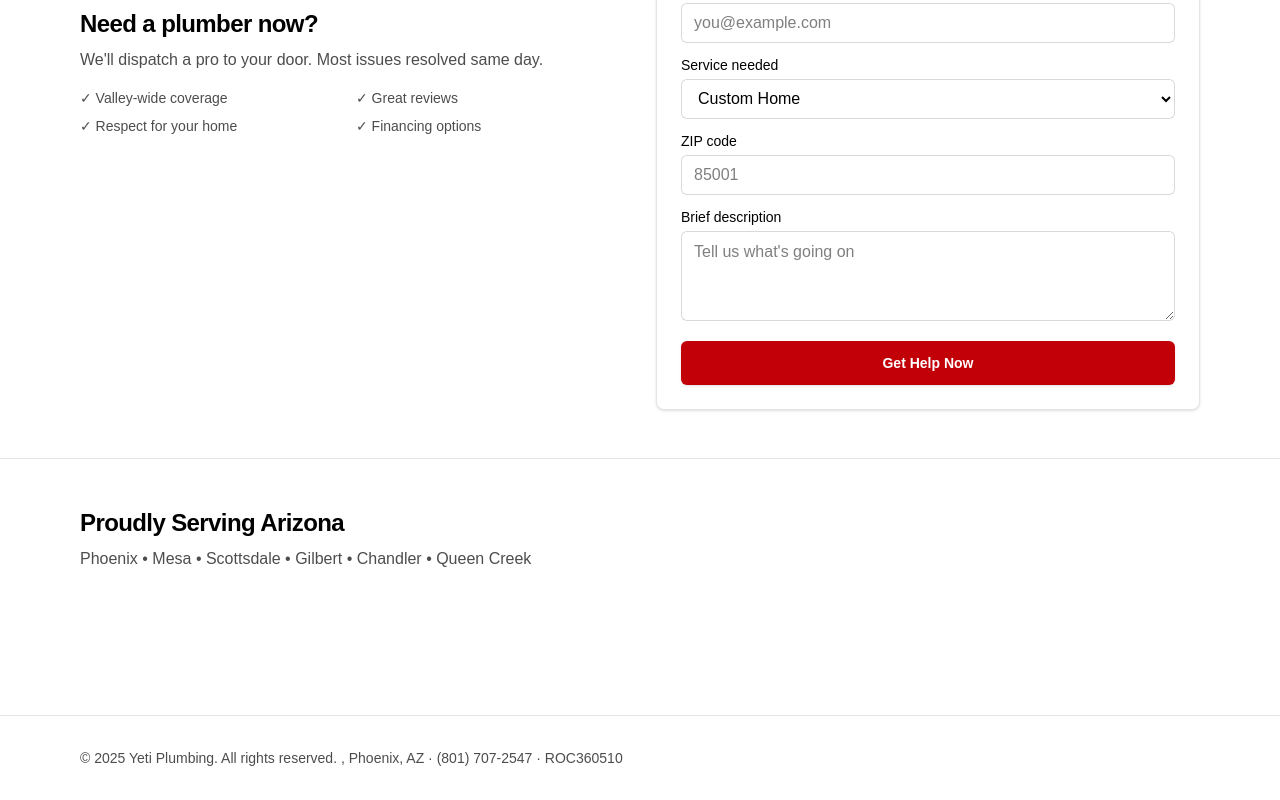
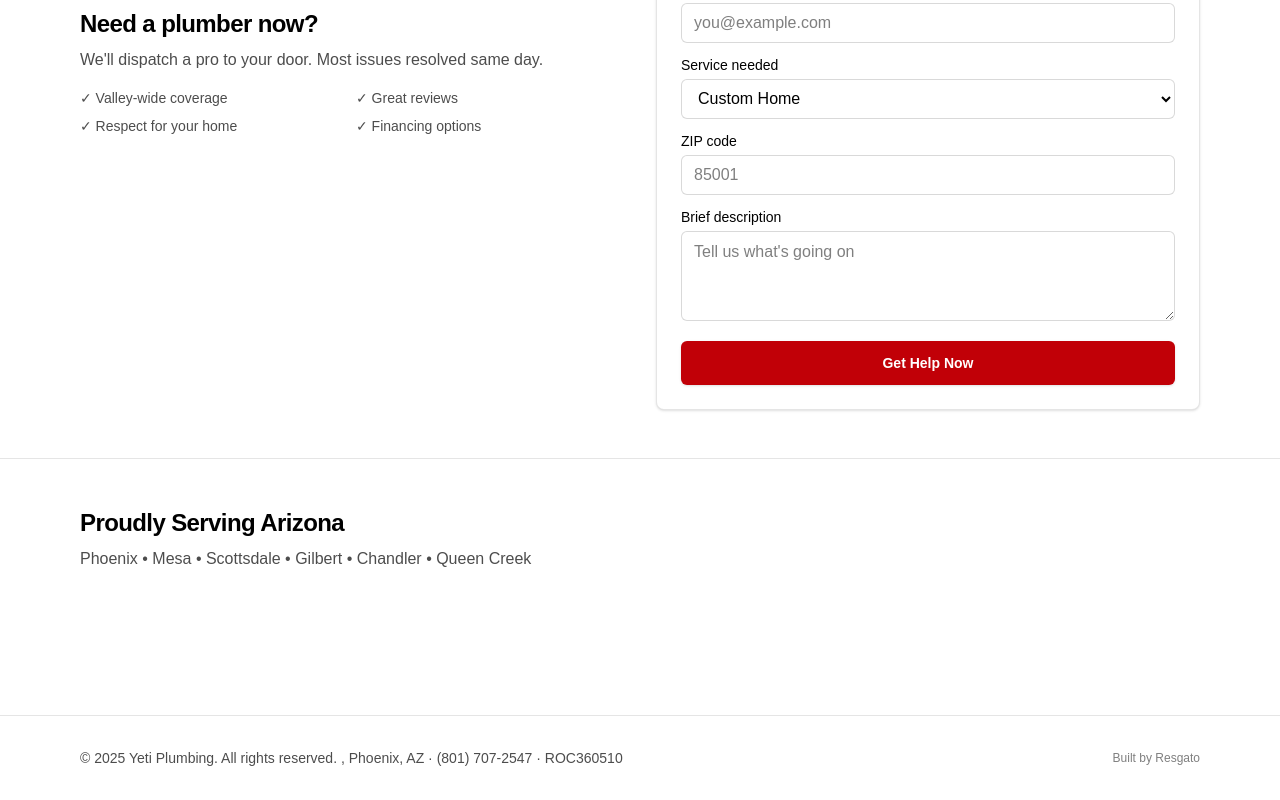
Before and after one commit to resgato/calltheyeti, a Next.js app: page / in a window 1280 px wide. Shown: the part 2999-3799 px from the top of the page. Built offline with nearby package versions, Linux system fonts and the light colour scheme; no server answers.

Commit message:
Add subtle 'Built by Resgato' footer link with UTM tracking

```diff
--- a/app/layout.tsx
+++ b/app/layout.tsx
@@ -139,9 +139,19 @@ export default function RootLayout({
         {children}
         <footer className="mt-24 border-t border-black/10 dark:border-white/10 bg-white dark:bg-gray-50">
           <div className="mx-auto max-w-6xl px-4 py-8 text-sm text-black/70 dark:text-black/70">
-            <p>
-              © {new Date().getFullYear()} {siteConfig.name}. All rights reserved. {siteConfig.address.streetAddress}, {siteConfig.address.addressLocality}, {siteConfig.address.addressRegion} {siteConfig.address.postalCode} · {siteConfig.phone} · ROC360510
-            </p>
+            <div className="flex flex-col sm:flex-row justify-between items-start sm:items-center gap-4">
+              <p>
+                © {new Date().getFullYear()} {siteConfig.name}. All rights reserved. {siteConfig.address.streetAddress}, {siteConfig.address.addressLocality}, {siteConfig.address.addressRegion} {siteConfig.address.postalCode} · {siteConfig.phone} · ROC360510
+              </p>
+              <a
+                href="https://resgato.com?utm_source=calltheyeti&utm_medium=website&utm_campaign=footer_credit"
+                target="_blank"
+                rel="noopener noreferrer"
+                className="text-xs text-black/50 dark:text-black/50 hover:text-black/70 dark:hover:text-black/70 transition-colors duration-200"
+              >
+                Built by Resgato
+              </a>
+            </div>
           </div>
         </footer>
       </body>
```
